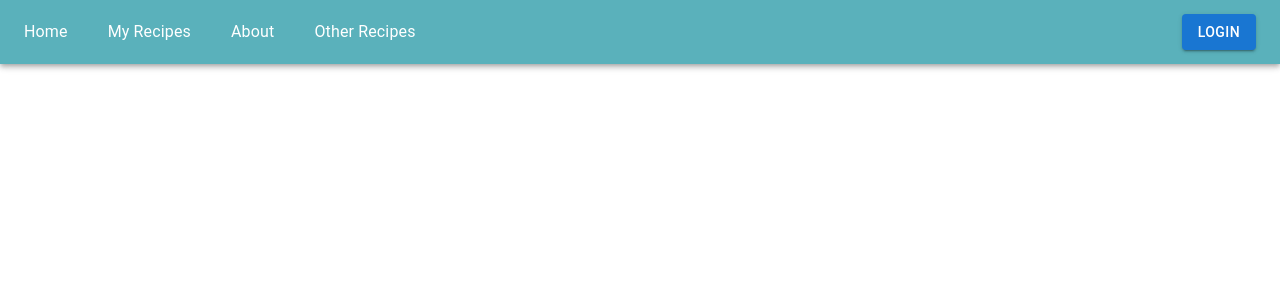
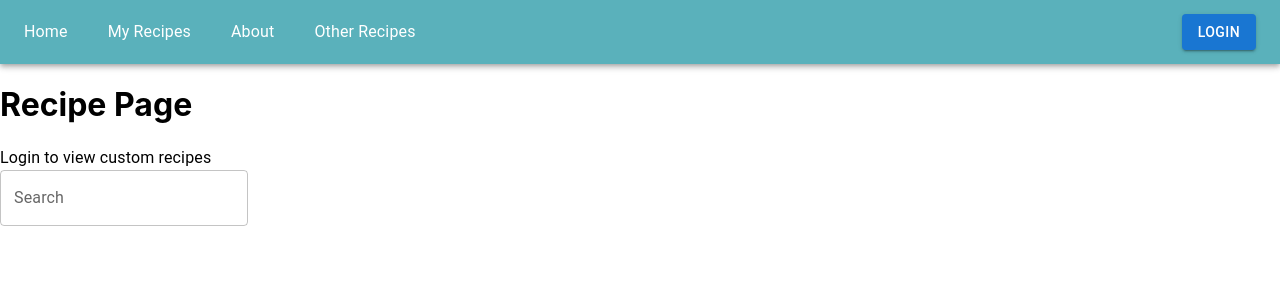
Before and after one commit to alagumuthiah/Tasty-Shopper, a React (Create React App) app: page /myrecipes in a window 1280 px wide. Shown: the top 300 px of the page. Built offline with nearby package versions, Linux system fonts and the light colour scheme.

Commit message:
Added OtherRecipe component and moved the API call to a common file

```diff
--- a/src/App.js
+++ b/src/App.js
@@ -1,7 +1,8 @@
 import './App.css';
 import {BrowserRouter, Routes, Route} from 'react-router-dom';
 import AboutComponent from './components/AboutComponent';
-import RecipePage from './components/RecipePage';
+import MyRecipes from './components/MyRecipes';
+import OtherRecipes from './components/OtherRecipes';
 import RecipeDetails from './components/RecipeDetails';
 import NavBar from './components/NavBar';
 import LoginComponent from './components/LoginComponent';
@@ -15,9 +16,10 @@ function App() {
             <NavBar/>
       </header>
       <Routes>
-        <Route path="/" element={<RecipePage/>}/>
+        <Route path="/" element={<MyRecipes/>}/>
         <Route path="/about" element={<AboutComponent/>}/>
-        <Route path="/recipes" element={<RecipePage/>}/>
+        <Route path="/myrecipes" element={<MyRecipes/>}/>
+        <Route path="/otherrecipes" element={<OtherRecipes/>}/>
         <Route path="/recipe/details" element={<RecipeDetails/>}/>
         <Route path="/login" element={<LoginComponent/>}/>
         <Route path="/signup" element={<SignUpComponent/>}/>
--- /dev/null
+++ b/src/components/MyRecipes.js
@@ -0,0 +1,53 @@
+import RecipeCard from "./RecipeCard";
+import { Typography,TextField } from "@mui/material";
+import React from "react";
+import fetchRecipes from '../shared/fetchData';
+
+function MyRecipes(){
+
+    /* Write the aPI call in a separate function and import . Use it in two routes*/
+    const [searchText,setSearchText] = React.useState('');
+    const [recipeData,setRecipeData] = React.useState([]);
+    const url = 'https://api.api-ninjas.com/v1/recipe';
+    React.useEffect(()=>{
+        if(searchText.length>0){
+            const response = fetchRecipes(url,searchText);
+            response.then(data=>setRecipeData(data));
+        }
+
+    },[searchText])
+
+    const recipeCards = recipeData.map((recipe)=>{
+        return(
+            <RecipeCard recipe={recipe}/>
+        )
+    })
+
+    const handleChange=(event)=>{
+        console.log('event changed');
+        setSearchText(event.target.value);
+    }
+
+    return(
+        <div>
+            <h1>Recipe Page</h1>
+            <div>
+            <Typography>Login to view custom recipes</Typography>
+            <div>
+                <TextField
+                id="searchText"
+                name="searchText"
+                type="text"
+                onChange={handleChange}
+                label="Search"
+                value={searchText}/>
+            </div>
+            </div>
+            <div className="card--div">
+                {recipeCards}
+            </div>
+        </div>
+    )
+}
+
+export default MyRecipes;
--- a/src/components/NavBar.js
+++ b/src/components/NavBar.js
@@ -12,13 +12,13 @@ function NavBar(){
                         <Link className="link--navbar"to="/">
                             <Typography>Home</Typography>
                         </Link>
-                        <Link className="link--navbar" to="/recipes">
+                        <Link className="link--navbar" to="/myrecipes">
                             <Typography>My Recipes</Typography>
                         </Link>
                         <Link className="link--navbar" to="/about">
                             <Typography>About</Typography>
                         </Link>
-                        <Link className="link--navbar" to="/recipes">
+                        <Link className="link--navbar" to="/otherrecipes">
                             <Typography>Other Recipes</Typography>
                         </Link>
                    </div>
--- a/src/components/RecipePage.js
+++ b/src/components/OtherRecipes.js
@@ -1,34 +1,18 @@
 import RecipeCard from "./RecipeCard";
 import { Typography,TextField } from "@mui/material";
 import React from "react";
-import axios from 'axios';
+import fetchRecipes from '../shared/fetchData';
 
 function RecipePage(){
-    /*const userBased = 1;
-    let res;
-    if(userBased===1){
-        res = recipeArray;
-    }else{
 
-    }*/
-
-    /* Write the aPI call in a separate function and import . Use it in two routes*/
+    /* Write the API call in a separate function and import . Use it in two routes*/
     const [searchText,setSearchText] = React.useState('');
     const [recipeData,setRecipeData] = React.useState([]);
-
+    const url = 'https://api.api-ninjas.com/v1/recipe';
     React.useEffect(()=>{
-        async function fetchRecipes(){
-            const response = await axios({
-                method:'get',
-                url:`https://api.api-ninjas.com/v1/recipe?query=${searchText}`,
-                headers:{
-                    'X-Api-Key':'h65Nj06ZBZnnweHiXIrMV3pTu4nBU2kbzRYGIkjz'
-                }
-            });
-            setRecipeData(response.data);
-        }
         if(searchText.length>0){
-            fetchRecipes();
+            const response = fetchRecipes(url,searchText);
+            response.then(data=>setRecipeData(data));
         }
 
     },[searchText])
@@ -40,13 +24,12 @@ function RecipePage(){
     })
 
     const handleChange=(event)=>{
-        console.log('event changed');
         setSearchText(event.target.value);
     }
 
     return(
         <div>
-            <h1>Recipe Page</h1>
+            <h1>Other Recipes</h1>
             <div>
             <Typography>Login to view custom recipes</Typography>
             <div>
--- /dev/null
+++ b/src/shared/fetchData.js
@@ -0,0 +1,16 @@
+import axios from 'axios';
+
+//how to handle the API key for user defined APIs
+
+async function fetchRecipes(url,searchText){
+    const response = await axios({
+        method:'get',
+        url:`${url}?query=${searchText}`,
+        headers:{
+            'X-Api-Key':'h65Nj06ZBZnnweHiXIrMV3pTu4nBU2kbzRYGIkjz'
+        }
+    });
+    return response.data;
+}
+
+export default fetchRecipes;
```
